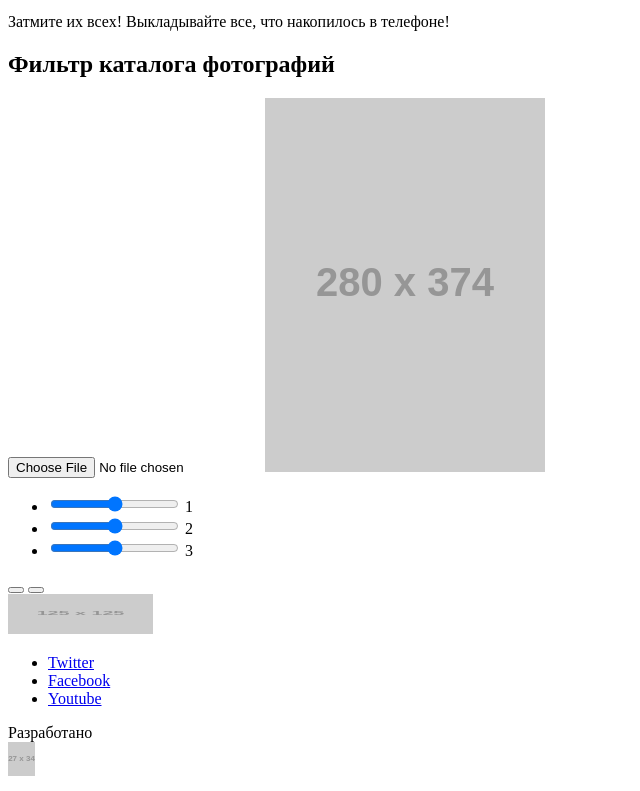
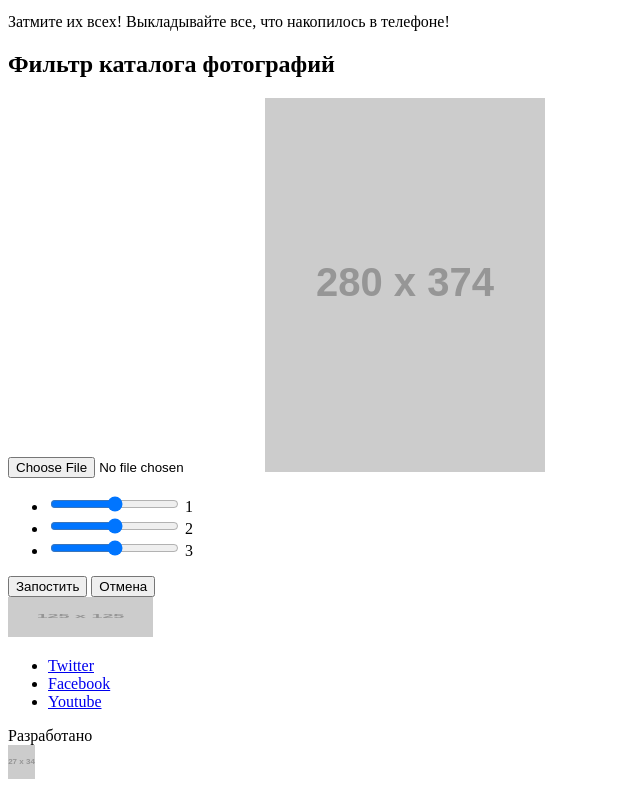
Before and after one commit to selfnutmeg/1544765-pink-21, a website: page source/catalog.html in a window 1280 px wide. Shown: the part 2467-3258 px from the top of the page, without its empty margins (0-640 px from the left). Drawn offline with Linux system fonts and the light colour scheme; placeholder pictures from the web are drawn by us.

Commit message:
Разметка страницы каталога

```diff
--- a/source/catalog.html
+++ b/source/catalog.html
@@ -180,8 +180,8 @@
           </ul>
 
           <div class="filter__buttons">
-            <button class="filter__button-submit" type="submit"></button>
-            <button class="filter__button-cancel" type="reset"></button>
+            <button class="filter__button-submit" type="submit">Запостить</button>
+            <button class="filter__button-cancel" type="reset">Отмена</button>
           </div>
         </div>
       </form>
```
